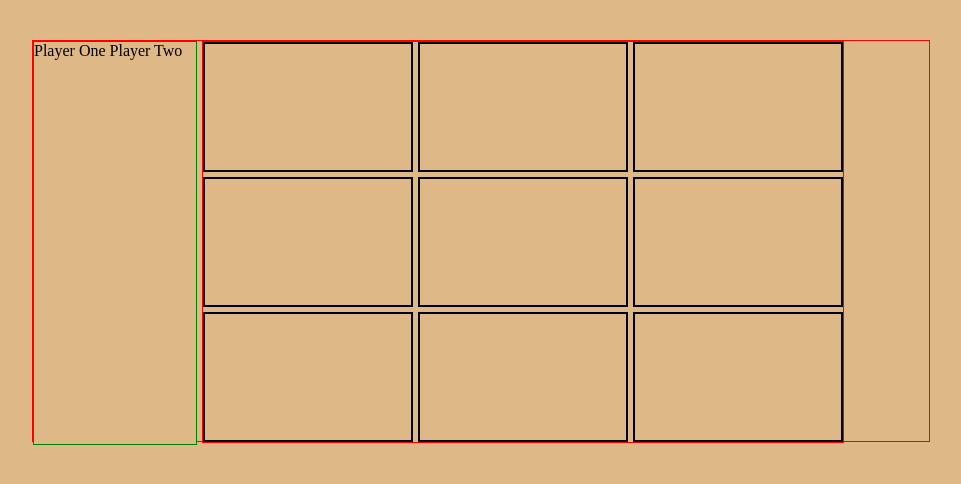
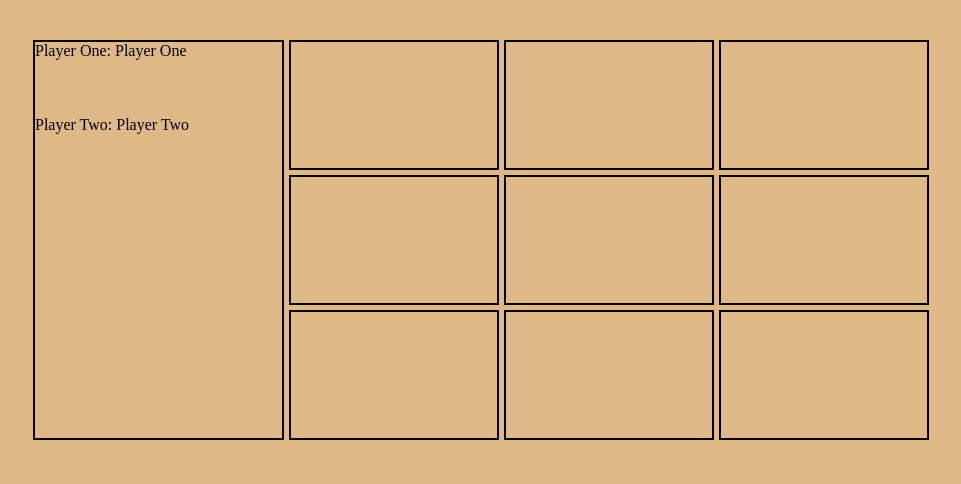
Before and after one commit to Jordy4D/tic-tac-toe, a plain HTML site: page index.html in a window 1280 px wide. Shown: the whole page, without its empty margins (159-1120 px from the left). Drawn offline with Linux system fonts and the light colour scheme.

Commit message:
adds some basic board/infobox styling, need to nail down the click-to-play function

```diff
--- a/script.js
+++ b/script.js
@@ -48,19 +48,15 @@ function createPlayer (name, mark) {
 
 };
 
-const gameController = (function (
-    playerOneName = "Player One",
-    playerTwoName = "Player Two"
-
-) {
+const gameController = (function () {
 
     const controllerBoard = gameboard.getBoard();
 
     // const players = Player.allPlayers;
 
     const players = [
-        { name: playerOneName, mark: "X" },
-        { name: playerTwoName, mark: "O" }
+        { name: "Player One", mark: "X" },
+        { name: "Player Two", mark: "O" }
     ]
 
     let activePlayer = players[0];
@@ -87,6 +83,7 @@ const gameController = (function (
         switchPlayerTurn();
         printNewRound();
     };
+
 
 
 
@@ -183,8 +180,16 @@ const getDisplay = (function() {
     info.classList.add('info')
 
     const playerNames = document.createElement('div')
-    playerNames.classList.add('playerNames')
-    playerNames.textContent = `${gameController.players[0].name} ${gameController.players[1].name}`
+    const playerOneDisplay = document.createElement('div')
+    const playerTwoDisplay = document.createElement('div')
+
+    playerNames.classList.add('playersContainer')
+    playerOneDisplay.classList.add('playerNames')
+    playerTwoDisplay.classList.add('playerNames')
+
+    playerOneDisplay.textContent = `Player One: ${gameController.players[0].name}`
+    playerTwoDisplay.textContent = `Player Two: ${gameController.players[1].name}`
+
 
     const winner = document.createElement('div')
     winner.classList.add('winner')
@@ -194,6 +199,8 @@ const getDisplay = (function() {
     document.body.appendChild(container)
     container.appendChild(info)
     info.appendChild(playerNames)
+    playerNames.appendChild(playerOneDisplay)
+    playerNames.appendChild(playerTwoDisplay)
     info.appendChild(winner)
     container.appendChild(board)
 
@@ -208,19 +215,36 @@ const getDisplay = (function() {
         }
     }
 
+
+
     const displayXO = (row, col) => {
 
         const squareInsert = document.getElementById(`square${[row]+[col]}`)
-        squareInsert.textContent = `${gameController.getActivePlayer().mark}`
+        squareInsert.innerHTML = `<span>${gameController.getActivePlayer().mark}</span>`
 
     }
+
+    //need to finalize click to place XO function here
+    const xoSquare = document.querySelectorAll('.boardSquare');
+    xoSquare.forEach(function(div) {
+        div.addEventListener("click", () => {
+            const square = div.id
+            const coordinates =  square.slice(7).split()
+            const targetRow = coordinates[0]
+            const targetCol = coordinates[1]
+            gameController.playRound(targetRow, targetCol);
+        });
+
+    })
+
+
 
     // const playerNames = () => {
     //     const
 
     // }
 
-    return { displayXO, winner };
+    return { displayXO, winner, xoSquare };
 
 })();
 
--- a/style.css
+++ b/style.css
@@ -14,40 +14,58 @@ body {
 
 .container {
     display: grid;
-    grid-template-columns: 1fr 1fr 2fr 1fr;
+    grid-template-columns: 1fr 1fr 3fr;
     grid-template-rows: repeat(3, 1fr);
     height: 50vh;
     width: 70vw;
     justify-self: center;
     align-self: center;
     gap: 5px;
-    border: 1px solid red;
+    /* border: 2px solid black; */
     margin-top: 20px;
 }
 
 .info {
     display: grid;
     grid-column: 1 / 3;
-    height: 100%;
+    height: auto;
     width: auto;
-    border: 1px solid green;
+    border: 2px solid black;
 
 }
+
+.playersContainer {
+    display: grid;
+    grid-template-rows: repeat(3, 1fr);
+    /* gap: 15px; */
+}
+
 
 .gameboard {
     display: grid;
     grid-template-columns: repeat(3, 1fr);
     grid-template-rows: repeat(3, 1fr);
-    grid-column: 3 / 4;
+    grid-column: 3;
     height: 50vh;
     width: 50vw;
     gap: 5px;
-    border: 1px solid red;
+    /* border: 2px solid black; */
 }
 
 .boardSquare {
     display: grid;
+    justify-content: center;
+    align-items: center;
     border: 2px solid black;
     /* height: 5px; */
     /* width: 5px; */
 }
+
+.boardSquare span {
+    font-size: 48px;
+}
+
+.winner {
+    margin: 0;
+    padding: 2px;
+}
```
